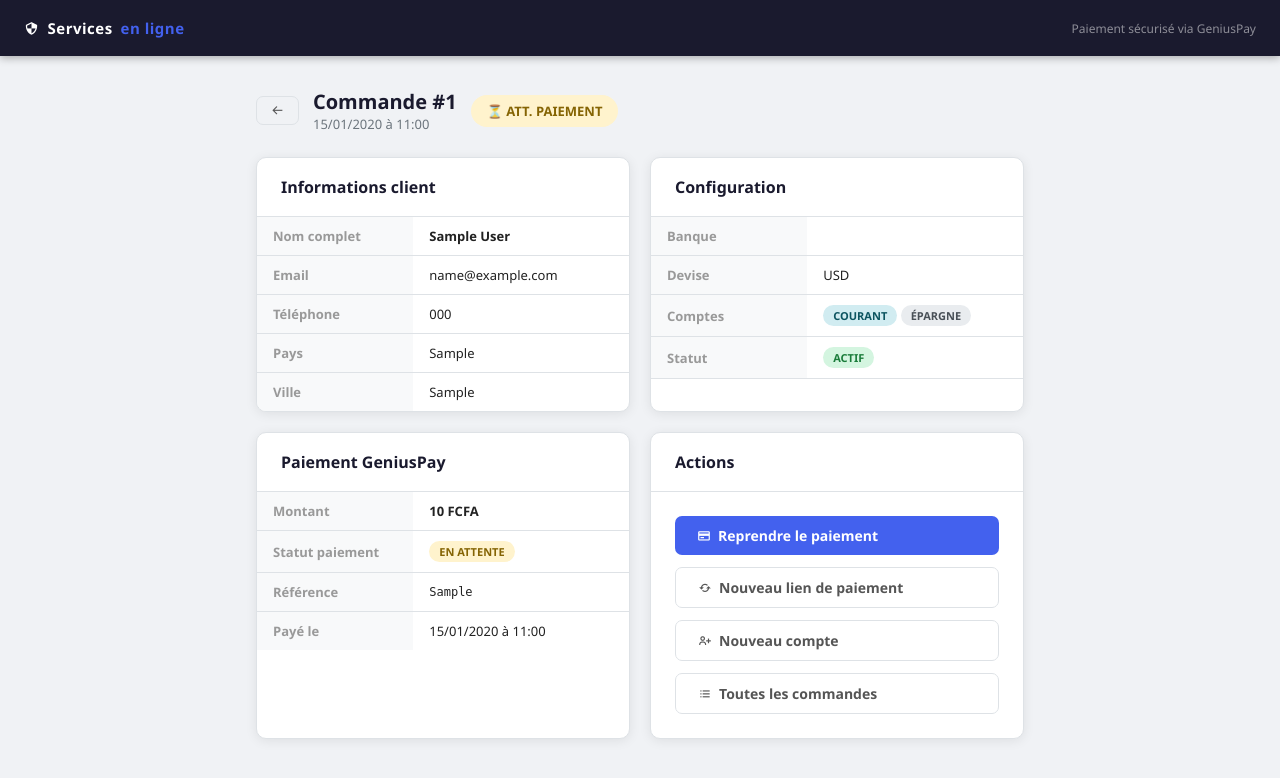
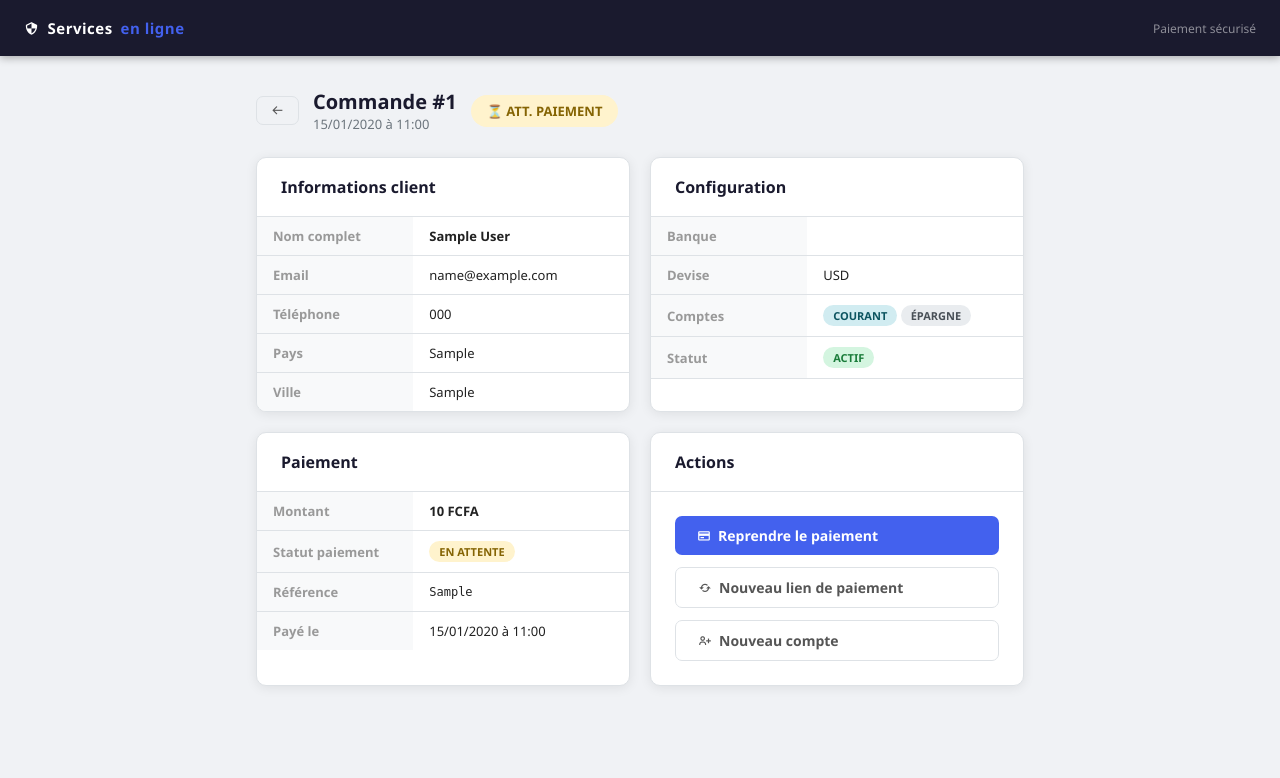
Before and after one commit to Chaka06/HEROKU_projet, a Django app: page /gateway/orders/1/ in a window 1280 px wide. Shown: the top 778 px of the page. Run offline with Django 4.2, Linux system fonts and the light colour scheme; tables that the repository leaves empty hold one stand-in row (values such as "Sample post").

Commit message:
fix: supprimer mentions GeniusPay et bouton toutes les commandes
Co-Authored-By: Claude Sonnet 4.6 <noreply@anthropic.com>

```diff
--- a/banking/templates/gateway/base.html
+++ b/banking/templates/gateway/base.html
@@ -322,7 +322,7 @@
     Services <span>en ligne</span>
   </a>
   <div class="header-right">
-    <span style="font-size:12px;color:rgba(255,255,255,.5);">Paiement sécurisé via GeniusPay</span>
+    <span style="font-size:12px;color:rgba(255,255,255,.5);">Paiement sécurisé</span>
   </div>
 </header>
 
--- a/banking/templates/gateway/home.html
+++ b/banking/templates/gateway/home.html
@@ -193,7 +193,7 @@
         <div class="fee-box" id="fee-box" style="margin-top:24px;">
           <div>
             <div class="fee-label">Total à payer via GeniusPay</div>
-            <div style="font-size:11px;color:#888;margin-top:2px;">Wave · Orange Money · MTN · Moov · Carte</div>
+            <div style="font-size:11px;color:#888;margin-top:2px;">Wave · Orange Money · MTN · Moov · Carte bancaire</div>
           </div>
           <div class="fee-amount" id="fee-display">
             {% if post_data.account_status == 'SUSPENDED' %}
--- a/banking/templates/gateway/order_detail.html
+++ b/banking/templates/gateway/order_detail.html
@@ -105,7 +105,7 @@
 
     <!-- Paiement -->
     <div class="card">
-      <div class="card-header"><h2>Paiement GeniusPay</h2></div>
+      <div class="card-header"><h2>Paiement</h2></div>
       <div class="card-body" style="padding:0;">
         <table style="width:100%;border-collapse:collapse;font-size:13px;">
           <tr><td style="padding:10px 16px;background:#f8f9fa;color:#999;font-weight:600;width:42%;border-bottom:1px solid #dee2e6;">Montant</td>
@@ -153,9 +153,6 @@
         <a href="{% url 'gateway:home' %}" class="btn btn-outline">
           <i class='bx bx-user-plus'></i> Nouveau compte
         </a>
-        <a href="{% url 'gateway:orders' %}" class="btn btn-outline">
-          <i class='bx bx-list-ul'></i> Toutes les commandes
-        </a>
       </div>
     </div>
 
--- a/banking/templates/gateway/payment.html
+++ b/banking/templates/gateway/payment.html
@@ -69,7 +69,7 @@
       <div class="alert alert-info" style="margin-bottom:20px;">
         <i class='bx bx-info-circle' style="font-size:18px;flex-shrink:0;"></i>
         <div>
-          Paiement sécurisé via <strong>GeniusPay</strong> — Wave, Orange Money, MTN MoMo, Moov, carte bancaire.
+          Paiement sécurisé — Wave, Orange Money, MTN MoMo, Moov, carte bancaire.
           Le lien expire dans <strong>24 heures</strong>.
         </div>
       </div>
@@ -89,7 +89,7 @@
       <a href="{{ order.checkout_url }}" class="btn btn-primary btn-lg btn-block"
          onclick="document.getElementById('gw-loading').classList.add('show')">
         <i class='bx bx-lock-alt'></i>
-        Payer {{ order.creation_fee|floatformat:0 }} {{ fee_currency }} via GeniusPay
+        Payer {{ order.creation_fee|floatformat:0 }} {{ fee_currency }}
       </a>
       {% else %}
       <div class="alert alert-danger" style="margin-bottom:16px;">
```
